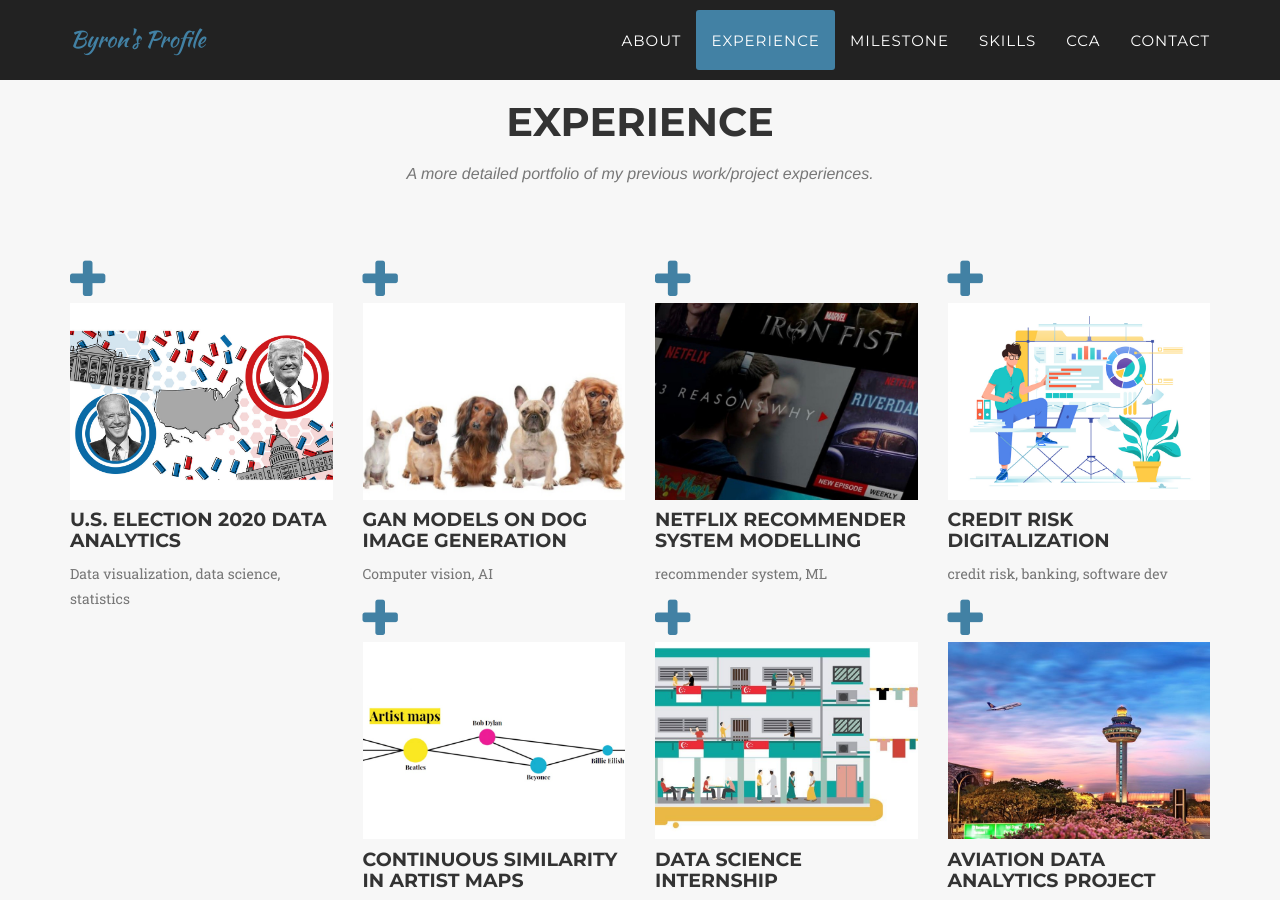
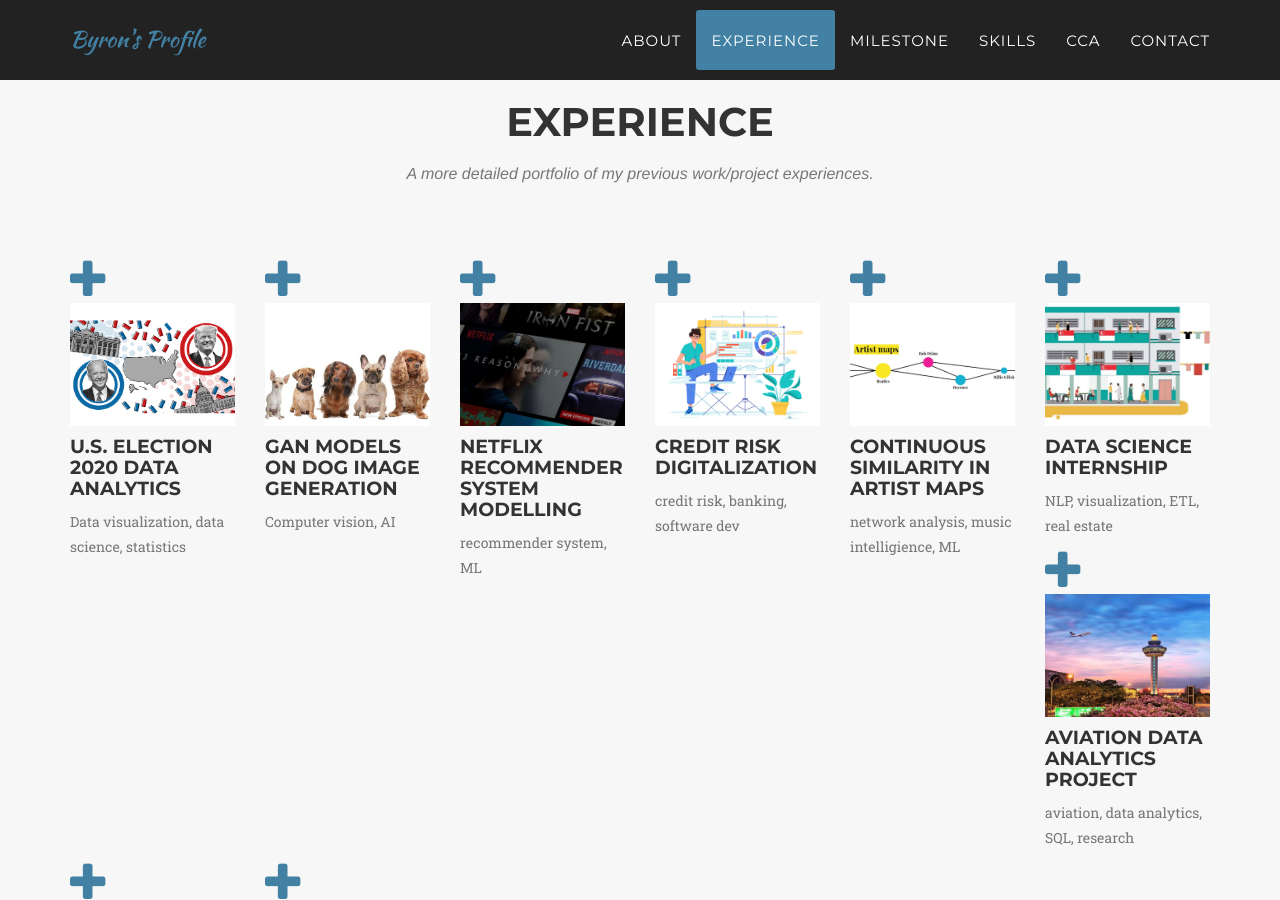
Before and after one commit to yingjiebyron/byron.GitHub.io, a Jekyll site: the page built from index.html, in a window 1280 px wide and 900 px high, scrolled down 1971 px. Built offline with Jekyll 4.4.1, drawn with Linux system fonts in a browser that asks for light colours; some web fonts are replaced.

Commit message:
fixed exp layout

```diff
--- a/_includes/experience.html
+++ b/_includes/experience.html
@@ -10,7 +10,7 @@
             <div class="row">
             {% for post in site.posts %}
                 {% if post.implementation %}
-                    <div class="col-md-3 col-sm-6 grid-item order-{{ post.modal-id }}">
+                    <div class="col-md-2 col-sm-6 grid-item order-{{ post.modal-id }}">
                         <a href="#portfolioModal{{ post.modal-id }}" class="portfolio-link" data-toggle="modal">
                             <div class="portfolio-hover">
                                 <div class="portfolio-hover-content">
```
